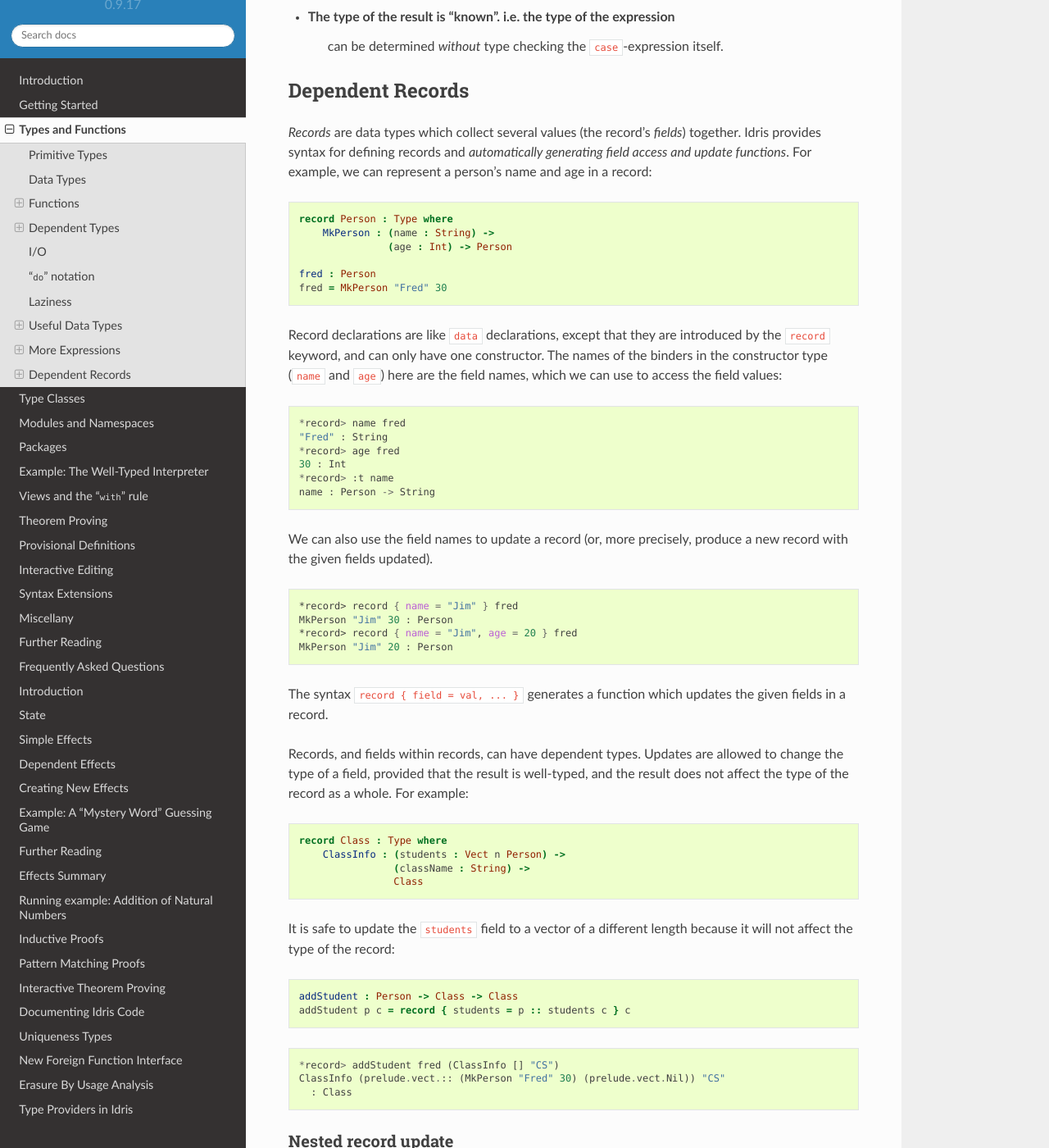
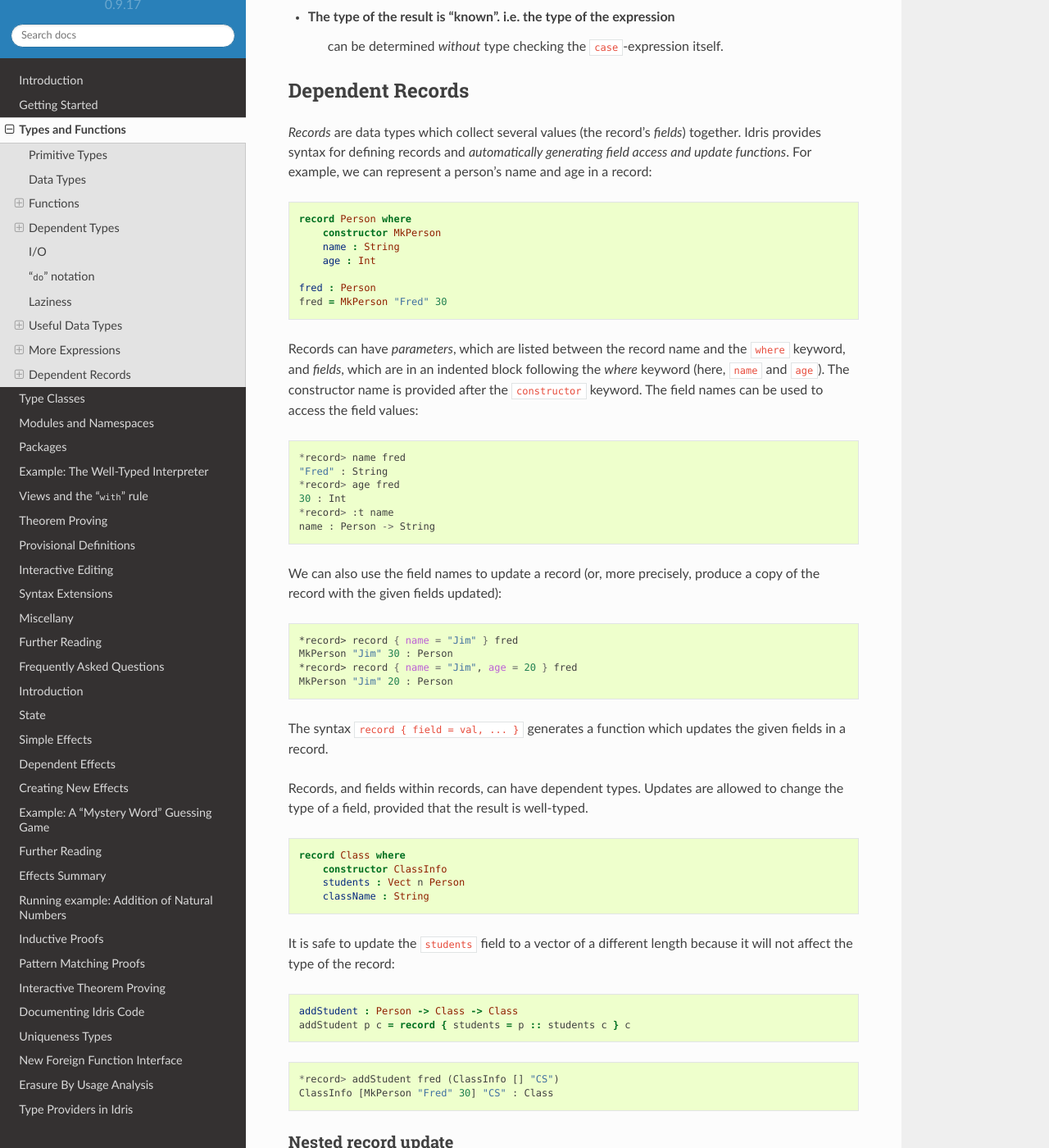
Before and after one commit to idris-lang/Idris-dev, a Sphinx documentation site: the page built from docs/tutorial/typesfuns.rst, in a window 1280 px wide and 1400 px high, scrolled down 17237 px. Shown: the whole window at 82% size. Built offline with Sphinx 7.4.7 and the Read the Docs theme 2.0.0, drawn with Linux system fonts in a browser that asks for light colours; formulas are drawn with MathJax 3; some of the changed text lies outside the part shown.

Commit message:
Docs for new record syntax

```diff
--- a/docs/reference/ffi.rst
+++ b/docs/reference/ffi.rst
@@ -70,21 +70,22 @@ call:
 
 .. code-block:: idris
 
-    record FFI : Type where
-         MkFFI : (ffi_types : Type -> Type) ->
-                 (ffi_fn : Type) -> FFI
+    record FFI where
+         constructor MkFFI
+         ffi_types : Type -> Type
+         ffi_fn : Type
 
 For C, this is:
 
 .. code-block:: idris
 
-    -- Supported C integer types
+    ||| Supported C integer types
     data C_IntTypes : Type -> Type where
          C_IntChar   : C_IntTypes Char
          C_IntNative : C_IntTypes Int
          ... -- more integer types
 
-    -- Supported C foreign types
+    ||| Supported C foreign types
     data C_Types : Type -> Type where
          C_Str   : C_Types String
          C_Float : C_Types Float
--- a/docs/tutorial/typesfuns.rst
+++ b/docs/tutorial/typesfuns.rst
@@ -979,18 +979,19 @@ example, we can represent a person's name and age in a record:
 
 .. code-block:: idris
 
-    record Person : Type where
-        MkPerson : (name : String) ->
-                   (age : Int) -> Person
+    record Person where
+        constructor MkPerson
+        name : String
+        age : Int
 
     fred : Person
     fred = MkPerson "Fred" 30
 
-Record declarations are like ``data`` declarations, except that they
-are introduced by the ``record`` keyword, and can only have one
-constructor.  The names of the binders in the constructor type
-(``name`` and ``age``) here are the field names, which we can use to
-access the field values:
+Records can have *parameters*, which are listed between the record
+name and the ``where`` keyword, and *fields*, which are in an indented
+block following the `where` keyword (here, ``name`` and ``age``). The
+constructor name is provided after the ``constructor`` keyword. The
+field names can be used to access the field values:
 
 ::
 
@@ -1002,7 +1003,8 @@ access the field values:
     name : Person -> String
 
 We can also use the field names to update a record (or, more
-precisely, produce a new record with the given fields updated).
+precisely, produce a copy of the record with the given fields
+updated):
 
 .. code-block:: bash
 
@@ -1016,15 +1018,14 @@ updates the given fields in a record.
 
 Records, and fields within records, can have dependent types. Updates
 are allowed to change the type of a field, provided that the result is
-well-typed, and the result does not affect the type of the record as a
-whole. For example:
+well-typed.
 
 .. code-block:: idris
 
-    record Class : Type where
-        ClassInfo : (students : Vect n Person) ->
-                    (className : String) ->
-                    Class
+    record Class where
+        constructor ClassInfo
+        students : Vect n Person
+        className : String
 
 It is safe to update the ``students`` field to a vector of a different
 length because it will not affect the type of the record:
@@ -1037,8 +1038,7 @@ length because it will not affect the type of the record:
 ::
 
     *record> addStudent fred (ClassInfo [] "CS")
-    ClassInfo (prelude.vect.:: (MkPerson "Fred" 30) (prelude.vect.Nil)) "CS"
-      : Class
+    ClassInfo [MkPerson "Fred" 30] "CS" : Class
 
 Nested record update
 --------------------
@@ -1060,3 +1060,32 @@ can also be accessed with the following syntax:
 .. code-block:: idris
 
     record { a->b->c } x
+
+Parameters and Fields
+---------------------
+
+Records can have *parameters*, which are not subject to field
+updates. The parameters appear as arguments to the resulting type, and
+are written following the record type name. For example, a pair type
+could be defined as follows:
+
+.. code-block:: idris
+
+    record Prod a b where
+        constructor Times
+        fst : a
+        snd : b
+
+The parameters to a record type need not be types. For example, we can
+restrict the size of classes using a ``Nat`` parameter to the
+``Class`` record:
+
+.. code-block:: idris
+
+    record SizedClass (size : Nat) where
+        constructor SizedClassInfo
+        students : Vect size Person
+        className : String
+
+Note that it is no longer possible to write ``addStudent`` for this
+type, as that would change the size of the class.
```
Also changed, not shown: docs/reference/documenting.rst (+5 -5 lines), 1 other file.
